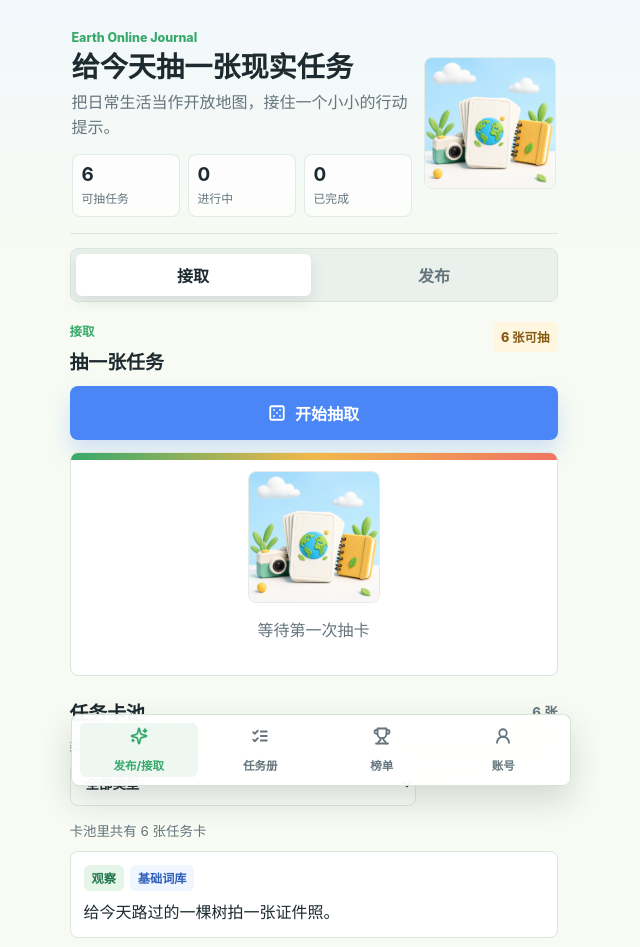
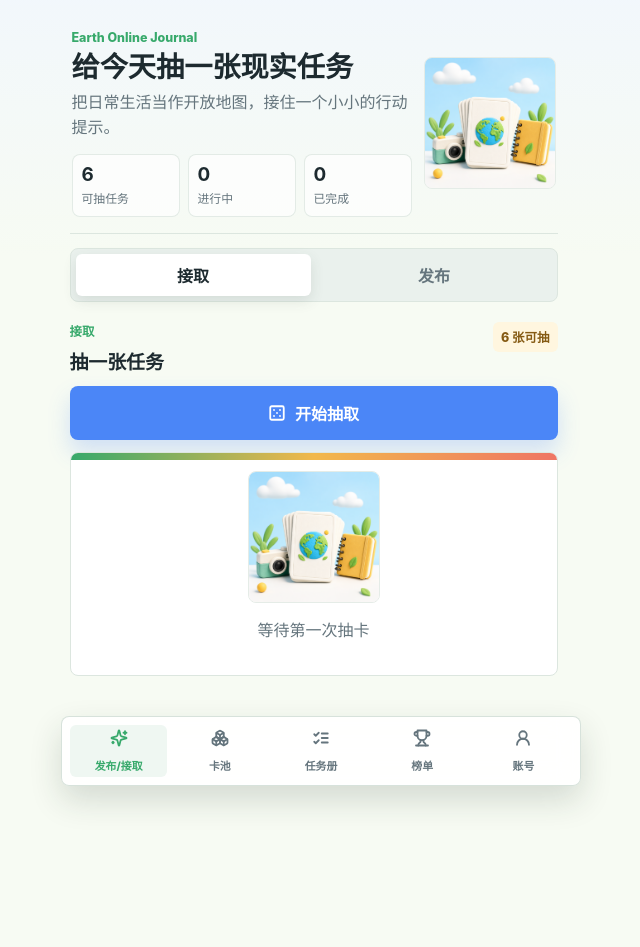
Before and after one commit to DXENDBucket/Earth-Online-Journal, a Vue app: page / in a window 1280 px wide. Shown: the top 947 px of the page, without its empty margins (319-959 px from the left). After the commit the page ends 800 px from the top, so only its background shows below. Built offline with nearby package versions, Linux system fonts and the light colour scheme.

Commit message:
Move pool to its own nav page

```diff
--- a/src/app/router.ts
+++ b/src/app/router.ts
@@ -3,6 +3,7 @@ import { createRouter, createWebHashHistory } from "vue-router";
 import AccountPage from "@/pages/AccountPage.vue";
 import HomePage from "@/pages/HomePage.vue";
 import JournalPage from "@/pages/JournalPage.vue";
+import PoolPage from "@/pages/PoolPage.vue";
 import RankPage from "@/pages/RankPage.vue";
 
 export const router = createRouter({
@@ -19,6 +20,11 @@ export const router = createRouter({
       component: JournalPage,
     },
     {
+      path: "/pool",
+      name: "pool",
+      component: PoolPage,
+    },
+    {
       path: "/rank",
       name: "rank",
       component: RankPage,
--- a/src/components/BottomNav.vue
+++ b/src/components/BottomNav.vue
@@ -14,13 +14,14 @@
 </template>
 
 <script setup lang="ts">
-import { ListChecks, Sparkles, Trophy, UserRound } from "@lucide/vue";
+import { Boxes, ListChecks, Sparkles, Trophy, UserRound } from "@lucide/vue";
 import { RouterLink, useRoute } from "vue-router";
 
 const route = useRoute();
 
 const navItems = [
   { name: "home", label: "发布/接取", icon: Sparkles },
+  { name: "pool", label: "卡池", icon: Boxes },
   { name: "journal", label: "任务册", icon: ListChecks },
   { name: "rank", label: "榜单", icon: Trophy },
   { name: "account", label: "账号", icon: UserRound },
--- a/src/pages/HomePage.vue
+++ b/src/pages/HomePage.vue
@@ -44,43 +44,6 @@
           @open-journal="openJournal"
           @return-quest="returnQuest"
         />
-      </div>
-    </section>
-
-    <section v-if="homeMode === 'draw'" class="panel">
-      <div class="section-title">
-        <h2>任务卡池</h2>
-        <small>{{ visiblePoolTasks.length }} 张</small>
-      </div>
-      <section class="journal-tools" aria-label="筛选任务卡池">
-        <label class="field compact-field">
-          <span>类型</span>
-          <select v-model="poolCategory">
-            <option value="">全部类型</option>
-            <option v-for="item in poolCategoryOptions" :key="item" :value="item">
-              {{ item }}
-            </option>
-          </select>
-        </label>
-        <button v-if="poolCategory" class="ghost-button small-button" type="button" @click="poolCategory = ''">
-          <X />
-          <span>清除筛选</span>
-        </button>
-      </section>
-      <div class="section-title">
-        <p class="section-note">{{ poolSummary }}</p>
-      </div>
-      <div class="task-list">
-        <article v-for="task in visiblePoolTasks" :key="task.id" class="list-card">
-          <div class="tag-row">
-            <span class="tag green">{{ task.category }}</span>
-            <span class="tag">{{ task.source }}</span>
-          </div>
-          <p>{{ task.text }}</p>
-        </article>
-        <div v-if="!visiblePoolTasks.length" class="empty-state">
-          <strong>没有找到这个类型的任务卡</strong>
-        </div>
       </div>
     </section>
 
@@ -184,9 +147,9 @@
 </template>
 
 <script setup lang="ts">
-import { BadgeCheck, Dice5, Send, Undo2, X } from "@lucide/vue";
+import { BadgeCheck, Dice5, Send, Undo2 } from "@lucide/vue";
 import { storeToRefs } from "pinia";
-import { computed, ref } from "vue";
+import { ref } from "vue";
 import { useRouter } from "vue-router";
 
 import questCardImage from "@/assets/quest-card.png";
@@ -219,7 +182,6 @@ const publishText = ref("");
 const category = ref("观察");
 const intensity = ref<QuestIntensity>("light");
 const completionQuest = ref<AcceptedQuest | null>(null);
-const poolCategory = ref("");
 
 const homeOptions = [
   { value: "draw", label: "接取" },
@@ -227,21 +189,6 @@ const homeOptions = [
 ];
 
 const categories = ["观察", "记录", "行动", "尝试", "探索", "随机"];
-const poolCategoryOptions = computed(() => [...new Set(approvedTasks.value.map((task) => task.category))]);
-const visiblePoolTasks = computed(() => {
-  if (!poolCategory.value) {
-    return approvedTasks.value;
-  }
-
-  return approvedTasks.value.filter((task) => task.category === poolCategory.value);
-});
-const poolSummary = computed(() => {
-  if (!poolCategory.value) {
-    return `卡池里共有 ${approvedTasks.value.length} 张任务卡`;
-  }
-
-  return `${poolCategory.value}类型有 ${visiblePoolTasks.value.length} 张任务卡`;
-});
 
 function submitPublish() {
   const result = store.publishTask({
--- /dev/null
+++ b/src/pages/PoolPage.vue
@@ -0,0 +1,123 @@
+<template>
+  <section class="screen">
+    <div class="screen-title">
+      <p class="eyebrow">卡池</p>
+      <h1>任务卡池</h1>
+      <p>浏览已经加入卡池的现实任务。抽卡时，会自动避开你正在进行的任务。</p>
+    </div>
+
+    <section class="profile-panel">
+      <div class="metric-row">
+        <div class="metric">
+          <strong>{{ approvedTasks.length }}</strong>
+          <span>全部任务</span>
+        </div>
+        <div class="metric">
+          <strong>{{ drawPool.length }}</strong>
+          <span>可抽任务</span>
+        </div>
+        <div class="metric">
+          <strong>{{ categoryOptions.length }}</strong>
+          <span>任务类型</span>
+        </div>
+      </div>
+    </section>
+
+    <section class="journal-tools" aria-label="筛选任务卡池">
+      <label class="search-field">
+        <Search />
+        <input v-model="searchText" type="search" placeholder="搜索任务卡" />
+      </label>
+      <label class="field compact-field">
+        <span>类型</span>
+        <select v-model="categoryFilter">
+          <option value="">全部类型</option>
+          <option v-for="item in categoryOptions" :key="item" :value="item">
+            {{ item }}
+          </option>
+        </select>
+      </label>
+    </section>
+
+    <div class="section-title">
+      <p class="section-note">{{ poolSummary }}</p>
+      <button v-if="hasFilters" class="ghost-button small-button" type="button" @click="clearFilters">
+        <X />
+        <span>清除筛选</span>
+      </button>
+    </div>
+
+    <section class="task-list">
+      <article v-for="task in visiblePoolTasks" :key="task.id" class="list-card">
+        <div class="tag-row">
+          <span class="tag green">{{ task.category }}</span>
+          <span class="tag">{{ task.source }}</span>
+          <span class="tag" :class="isTaskActive(task.id) ? 'coral' : 'yellow'">
+            {{ isTaskActive(task.id) ? "进行中" : "可抽" }}
+          </span>
+          <span class="tag">{{ task.intensity === "light" ? "轻量" : "普通" }}</span>
+        </div>
+        <p>{{ task.text }}</p>
+      </article>
+
+      <div v-if="!visiblePoolTasks.length" class="empty-state">
+        <strong>{{ emptyText }}</strong>
+      </div>
+    </section>
+  </section>
+</template>
+
+<script setup lang="ts">
+import { Search, X } from "@lucide/vue";
+import { storeToRefs } from "pinia";
+import { computed, ref } from "vue";
+
+import { useQuestStore } from "@/stores/questStore";
+
+const store = useQuestStore();
+const { approvedTasks, drawPool, todoQuests } = storeToRefs(store);
+const searchText = ref("");
+const categoryFilter = ref("");
+
+const activeTaskIds = computed(() => new Set(todoQuests.value.map((quest) => quest.taskId)));
+const categoryOptions = computed(() => [...new Set(approvedTasks.value.map((task) => task.category))]);
+const hasFilters = computed(() => Boolean(searchText.value.trim() || categoryFilter.value));
+const visiblePoolTasks = computed(() => {
+  const keyword = searchText.value.trim().toLowerCase();
+
+  return approvedTasks.value.filter((task) => {
+    const matchesCategory = !categoryFilter.value || task.category === categoryFilter.value;
+    const searchableText = `${task.text} ${task.source} ${task.category}`.toLowerCase();
+    const matchesKeyword = !keyword || searchableText.includes(keyword);
+
+    return matchesCategory && matchesKeyword;
+  });
+});
+const poolSummary = computed(() => {
+  if (!approvedTasks.value.length) {
+    return "卡池里还没有任务卡";
+  }
+
+  if (hasFilters.value) {
+    return `找到 ${visiblePoolTasks.value.length} 张任务卡`;
+  }
+
+  return `卡池里共有 ${approvedTasks.value.length} 张任务卡`;
+});
+const emptyText = computed(() => {
+  if (approvedTasks.value.length) {
+    return "没有找到符合条件的任务卡";
+  }
+
+  return "发布任务卡并加入卡池后，这里会出现新的现实任务。";
+});
+
+function clearFilters() {
+  searchText.value = "";
+  categoryFilter.value = "";
+}
+
+function isTaskActive(taskId: string) {
+  return activeTaskIds.value.has(taskId);
+}
+</script>
--- a/src/styles/base.css
+++ b/src/styles/base.css
@@ -720,9 +720,9 @@ h3 {
   z-index: 10;
   left: 50%;
   bottom: 14px;
-  width: min(calc(100% - 24px), 500px);
+  width: min(calc(100% - 24px), 520px);
   display: grid;
-  grid-template-columns: repeat(4, minmax(0, 1fr));
+  grid-template-columns: repeat(5, minmax(0, 1fr));
   gap: 4px;
   padding: 8px;
   border: 1px solid rgba(210, 223, 214, 0.88);
@@ -790,7 +790,7 @@ h3 {
 
 .nav-item {
   min-width: 0;
-  min-height: 54px;
+  min-height: 52px;
   display: grid;
   place-items: center;
   gap: 3px;
@@ -798,7 +798,7 @@ h3 {
   border-radius: 6px;
   background: transparent;
   color: var(--muted);
-  font-size: 0.72rem;
+  font-size: 0.68rem;
   font-weight: 800;
 }
 
```
Also changed, not shown: 1 other file (tests, documents, lock files or other folders).
